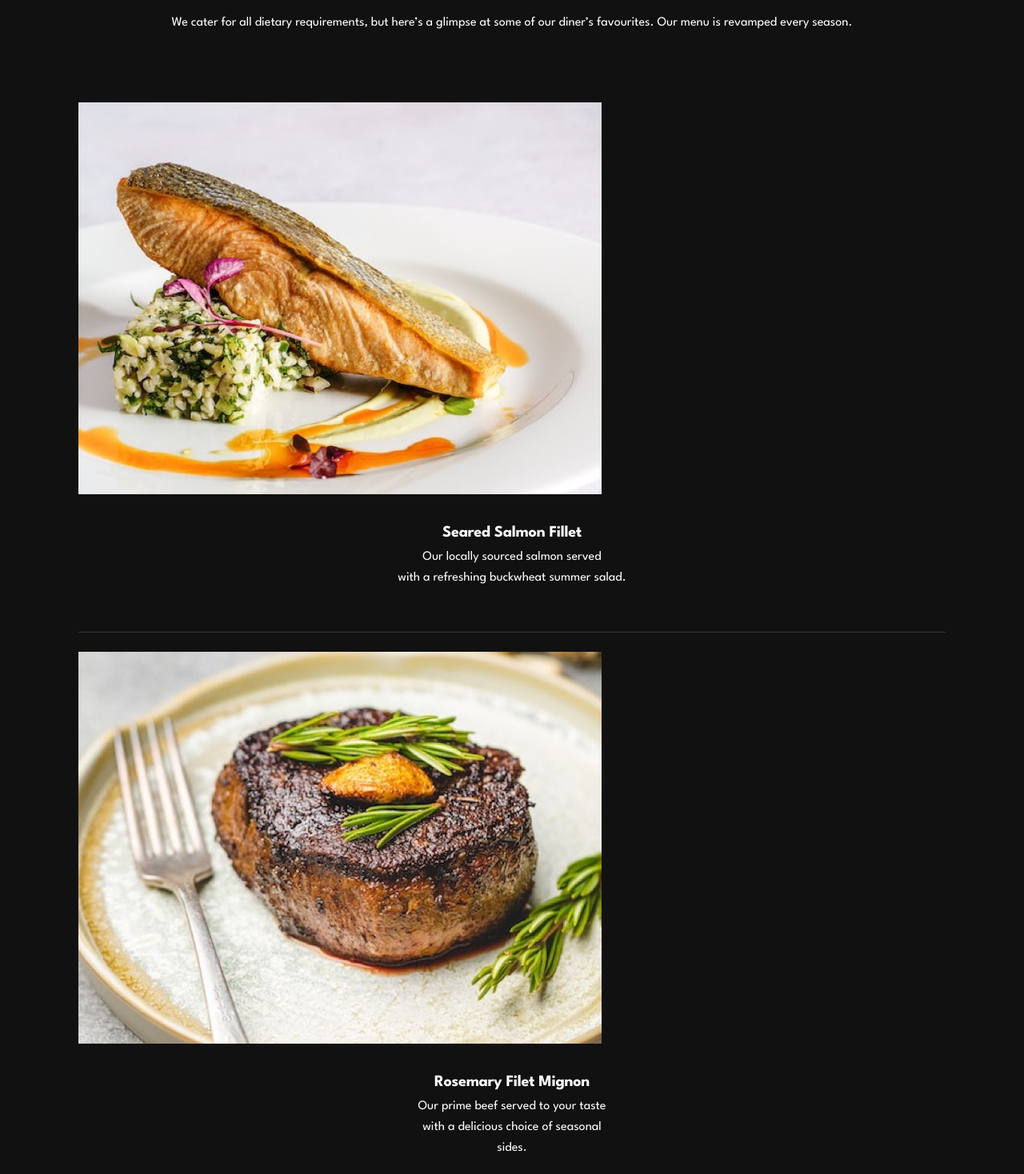
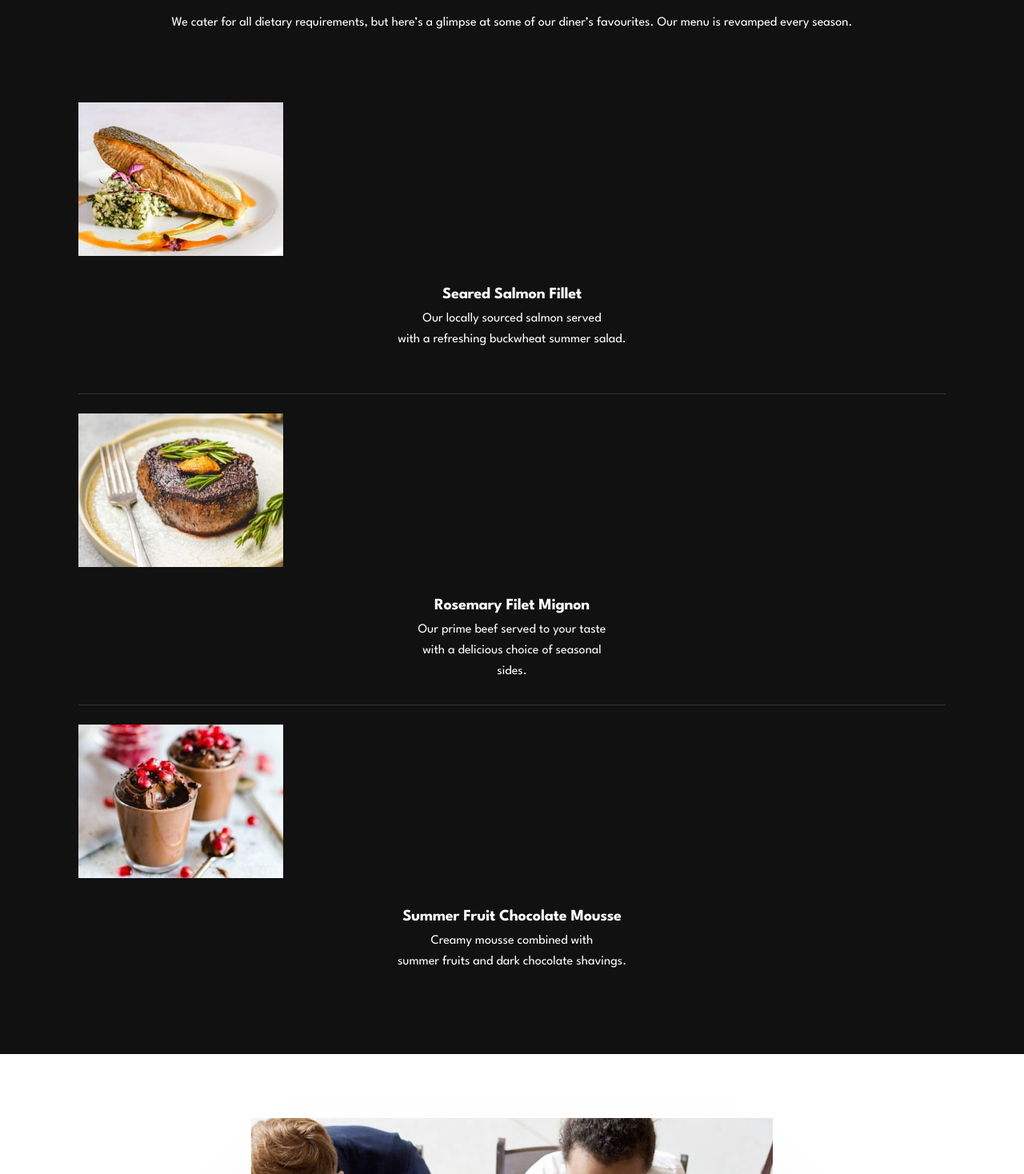
Before and after one commit to Rubendvb/dine-restaurant-website, a React (Vite) app: page / in a window 1280 px wide. Shown: the part 3822-5290 px from the top of the page at 80% size. Built offline with nearby package versions, Linux system fonts and the light colour scheme.

Commit message:
menuHighlights tablet

```diff
--- a/src/components/MenuHighlights/index.tsx
+++ b/src/components/MenuHighlights/index.tsx
@@ -18,33 +18,68 @@ export function MenuHighlights() {
 
       <div className="menu-highlights-content">
         <div className="menu-item">
+          <picture className="menu-item-image">
+            <source
+              media="(min-width: 768px)"
+              srcSet="/images/homepage/salmon-desktop-tablet@2x.jpg"
+            />
             <img src="/images/homepage/salmon-mobile@2x.jpg" alt="salmon" />
+          </picture>
+
+          <div className="menu-item-info">
             <h3 className="menu-item-title">Seared Salmon Fillet</h3>
             <p className="menu-item-description">
-            Our locally sourced salmon served <br /> with a refreshing buckwheat
-            summer salad.
+              Our locally sourced salmon served <br /> with a refreshing
+              buckwheat summer salad.
             </p>
+          </div>
         </div>
 
         <div className="menu-item">
+          <picture className="menu-item-image">
+            <source
+              media="(min-width: 1440px)"
+              srcSet="/images/homepage/beef-desktop-tablet@2x.jpg"
+            />
+            <source
+              media="(min-width: 768px)"
+              srcSet="/images/homepage/beef-desktop-tablet@2x.jpg"
+            />
             <img src="/images/homepage/beef-mobile@2x.jpg" alt="beef" />
+          </picture>
+
+          <div className="menu-item-info">
             <h3 className="menu-item-title">Rosemary Filet Mignon</h3>
             <p className="menu-item-description">
               Our prime beef served to your taste <br /> with a delicious choice
               of seasonal <br /> sides.
             </p>
           </div>
+        </div>
 
         <div className="menu-item">
+          <picture className="menu-item-image">
+            <source
+              media="(min-width: 1440px)"
+              srcSet="/images/homepage/chocolate-desktop-tablet@2x.jpg"
+            />
+            <source
+              media="(min-width: 768px)"
+              srcSet="/images/homepage/chocolate-desktop-tablet@2x.jpg"
+            />
             <img
               src="/images/homepage/chocolate-mobile@2x.jpg"
               alt="chocolate mousse"
             />
+          </picture>
+
+          <div className="menu-item-info">
             <h3 className="menu-item-title">Summer Fruit Chocolate Mousse</h3>
             <p className="menu-item-description">
-            Creamy mousse combined with <br /> summer fruits and dark chocolate
-            shavings.
+              Creamy mousse combined with <br /> summer fruits and dark
+              chocolate shavings.
             </p>
+          </div>
         </div>
       </div>
     </section>
```
Lines whose indentation alone changed are shown as unchanged.
